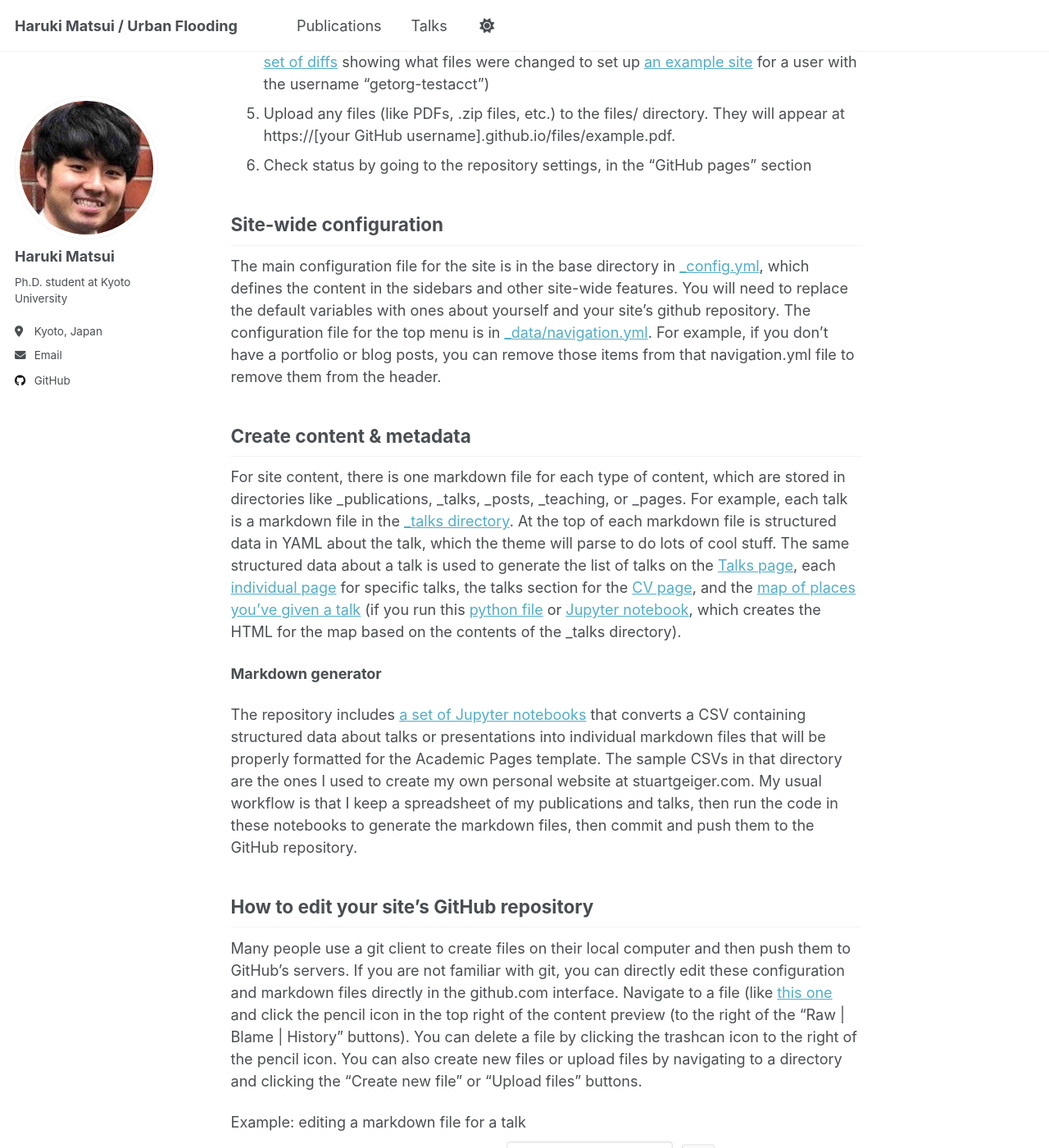
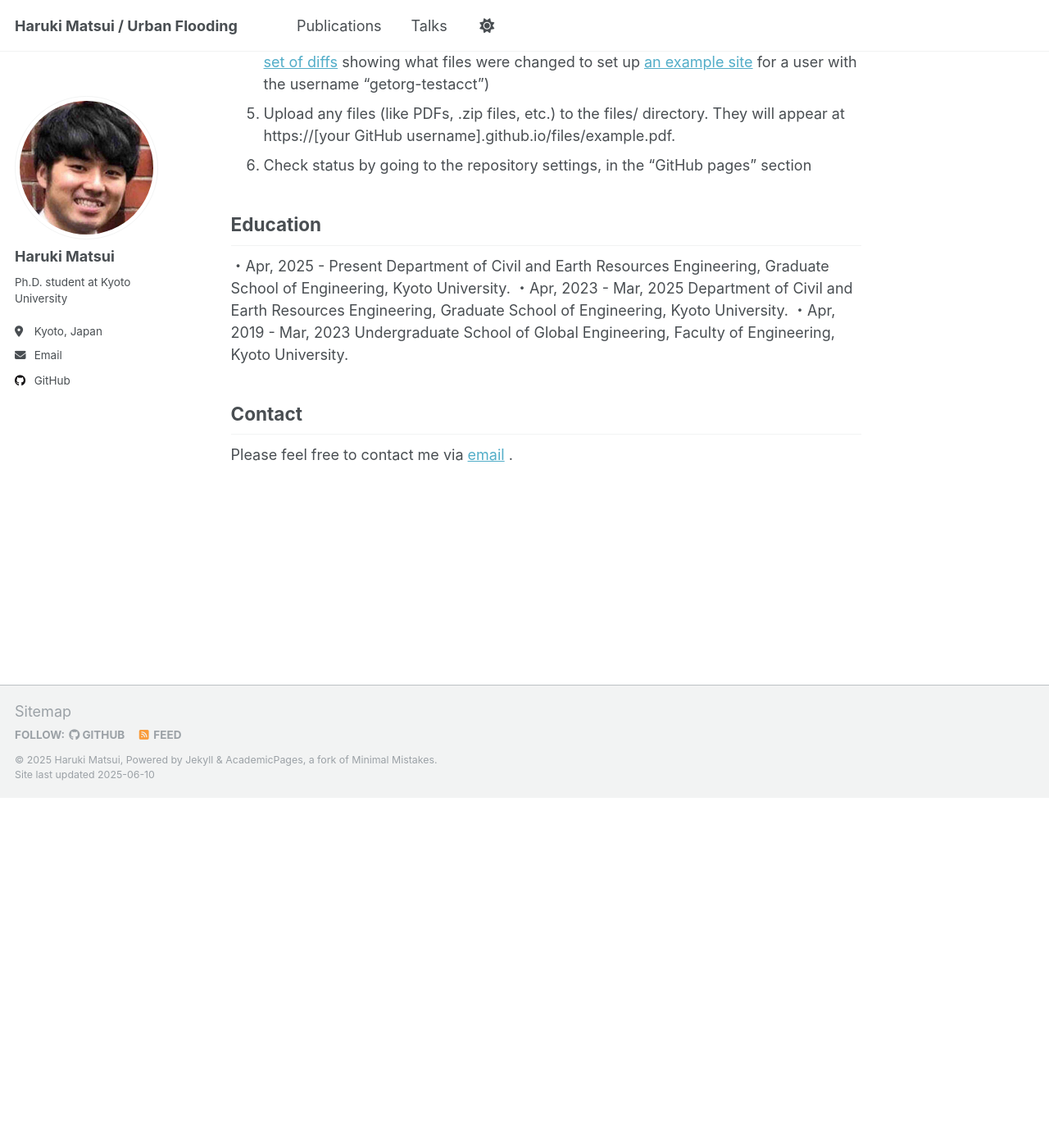
Before and after one commit to matsuiUOL/matsuiUOL.github.io, a Jekyll site: the page built from _pages/about.md, in a window 1280 px wide and 1400 px high, scrolled down 1110 px. Shown: the whole window at 82% size. Built offline with Jekyll 4.4.1, drawn with Linux system fonts in a browser that asks for light colours; after the commit the page ends 2083 px from its top, so only the background shows below that; some of the changed text lies outside the part shown.

Commit message:
change from Research

```diff
--- a/_pages/about.md
+++ b/_pages/about.md
@@ -9,13 +9,13 @@ redirect_from:
 
 My name is Haruki Matsui, and I am currently a first-year Ph.D. student in the Department of Civil and Earth Resources Engineering at Kyoto University. I belong to the [River Disaster Prevention Systems (Kawaike Lab)](https://rcfcd.dpri.kyoto-u.ac.jp/rdps/default.html), where my research focuses on urban flood modeling, with a particular emphasis on pluvial flooding. Mt academic interests lie in the field of hydraulics and disaster prevention engineering, and I committed to developing methods that contribute to more effective flood risk manegiment in urban environment.
 
-A data-driven personal website
+Research
 ------
 Like many other Jekyll-based GitHub Pages templates, Academic Pages makes you separate the website's content from its form. The content & metadata of your website are in structured markdown files, while various other files constitute the theme, specifying how to transform that content & metadata into HTML pages. You keep these various markdown (.md), YAML (.yml), HTML, and CSS files in a public GitHub repository. Each time you commit and push an update to the repository, the [GitHub pages](https://pages.github.com/) service creates static HTML pages based on these files, which are hosted on GitHub's servers free of charge.
 
 Many of the features of dynamic content management systems (like Wordpress) can be achieved in this fashion, using a fraction of the computational resources and with far less vulnerability to hacking and DDoSing. You can also modify the theme to your heart's content without touching the content of your site. If you get to a point where you've broken something in Jekyll/HTML/CSS beyond repair, your markdown files describing your talks, publications, etc. are safe. You can rollback the changes or even delete the repository and start over - just be sure to save the markdown files! Finally, you can also write scripts that process the structured data on the site, such as [this one](https://github.com/academicpages/academicpages.github.io/blob/master/talkmap.ipynb) that analyzes metadata in pages about talks to display [a map of every location you've given a talk](https://academicpages.github.io/talkmap.html).
 
-Getting started
+Recents
 ------
 1. Register a GitHub account if you don't have one and confirm your e-mail (required!)
 1. Fork [this template](https://github.com/academicpages/academicpages.github.io) by clicking the "Use this template" button in the top right.
@@ -24,26 +24,12 @@ Getting started
 1. Upload any files (like PDFs, .zip files, etc.) to the files/ directory. They will appear at https://[your GitHub username].github.io/files/example.pdf.
 1. Check status by going to the repository settings, in the "GitHub pages" section
 
-Site-wide configuration
+Education
 ------
-The main configuration file for the site is in the base directory in [_config.yml](https://github.com/academicpages/academicpages.github.io/blob/master/_config.yml), which defines the content in the sidebars and other site-wide features. You will need to replace the default variables with ones about yourself and your site's github repository. The configuration file for the top menu is in [_data/navigation.yml](https://github.com/academicpages/academicpages.github.io/blob/master/_data/navigation.yml). For example, if you don't have a portfolio or blog posts, you can remove those items from that navigation.yml file to remove them from the header.
+・Apr, 2025 - Present    Department of Civil and Earth Resources Engineering, Graduate School of Engineering, Kyoto University.
+・Apr, 2023 - Mar, 2025  Department of Civil and Earth Resources Engineering, Graduate School of Engineering, Kyoto University.
+・Apr, 2019 - Mar, 2023  Undergraduate School of Global Engineering, Faculty of Engineering, Kyoto University.
 
-Create content & metadata
+Contact
 ------
-For site content, there is one markdown file for each type of content, which are stored in directories like _publications, _talks, _posts, _teaching, or _pages. For example, each talk is a markdown file in the [_talks directory](https://github.com/academicpages/academicpages.github.io/tree/master/_talks). At the top of each markdown file is structured data in YAML about the talk, which the theme will parse to do lots of cool stuff. The same structured data about a talk is used to generate the list of talks on the [Talks page](https://academicpages.github.io/talks), each [individual page](https://academicpages.github.io/talks/2012-03-01-talk-1) for specific talks, the talks section for the [CV page](https://academicpages.github.io/cv), and the [map of places you've given a talk](https://academicpages.github.io/talkmap.html) (if you run this [python file](https://github.com/academicpages/academicpages.github.io/blob/master/talkmap.py) or [Jupyter notebook](https://github.com/academicpages/academicpages.github.io/blob/master/talkmap.ipynb), which creates the HTML for the map based on the contents of the _talks directory).
-
-**Markdown generator**
-
-The repository includes [a set of Jupyter notebooks](https://github.com/academicpages/academicpages.github.io/tree/master/markdown_generator
-) that converts a CSV containing structured data about talks or presentations into individual markdown files that will be properly formatted for the Academic Pages template. The sample CSVs in that directory are the ones I used to create my own personal website at stuartgeiger.com. My usual workflow is that I keep a spreadsheet of my publications and talks, then run the code in these notebooks to generate the markdown files, then commit and push them to the GitHub repository.
-
-How to edit your site's GitHub repository
-------
-Many people use a git client to create files on their local computer and then push them to GitHub's servers. If you are not familiar with git, you can directly edit these configuration and markdown files directly in the github.com interface. Navigate to a file (like [this one](https://github.com/academicpages/academicpages.github.io/blob/master/_talks/2012-03-01-talk-1.md) and click the pencil icon in the top right of the content preview (to the right of the "Raw | Blame | History" buttons). You can delete a file by clicking the trashcan icon to the right of the pencil icon. You can also create new files or upload files by navigating to a directory and clicking the "Create new file" or "Upload files" buttons.
-
-Example: editing a markdown file for a talk
-![Editing a markdown file for a talk](/images/editing-talk.png)
-
-For more info
-------
-More info about configuring Academic Pages can be found in [the guide](https://academicpages.github.io/markdown/), the [growing wiki](https://github.com/academicpages/academicpages.github.io/wiki), and you can always [ask a question on GitHub](https://github.com/academicpages/academicpages.github.io/discussions). The [guides for the Minimal Mistakes theme](https://mmistakes.github.io/minimal-mistakes/docs/configuration/) (which this theme was forked from) might also be helpful.
+Please feel free to contact me via [email](matsui.haruki.75e@st.kyoto-u.ac.jp) .
```
